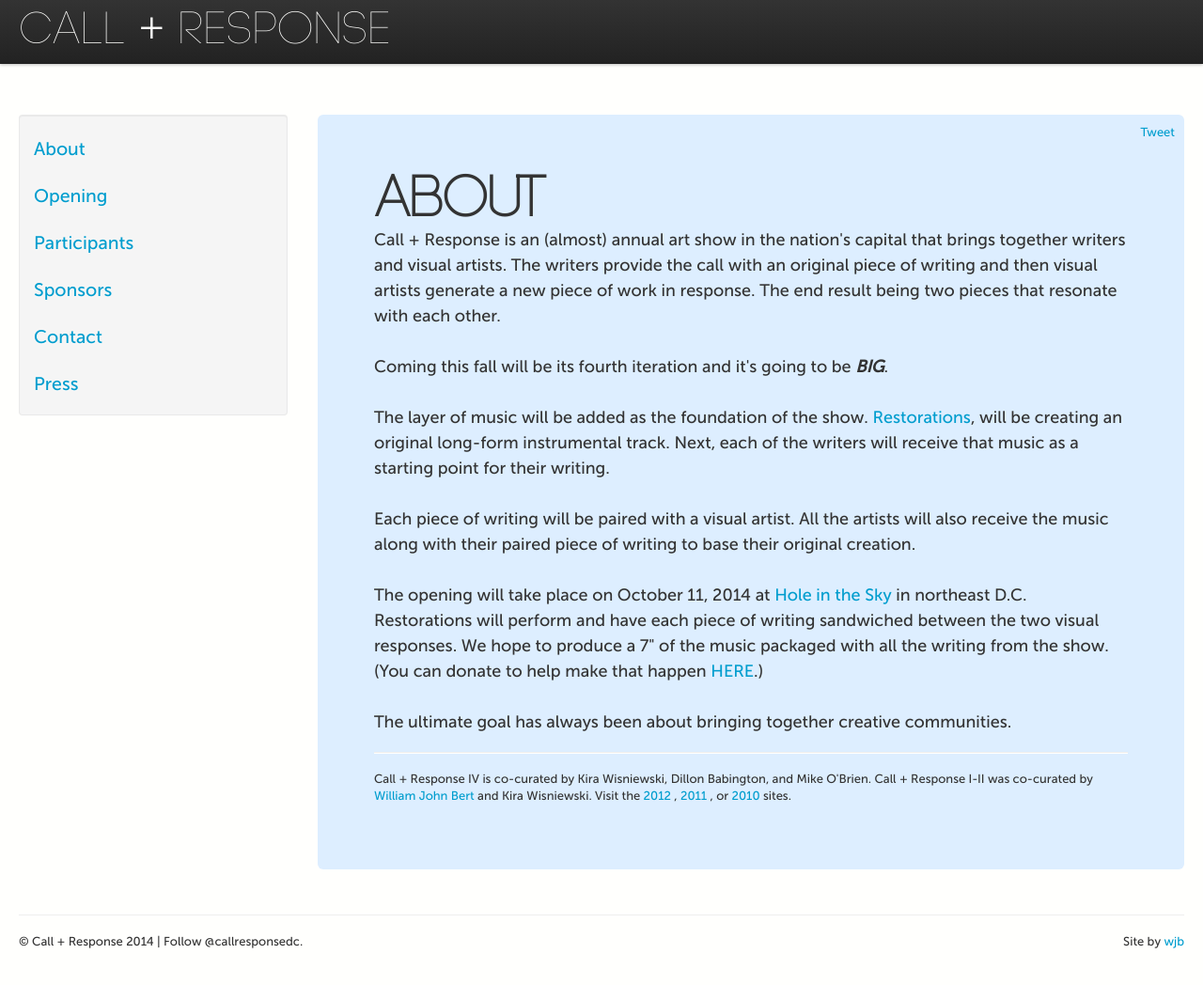
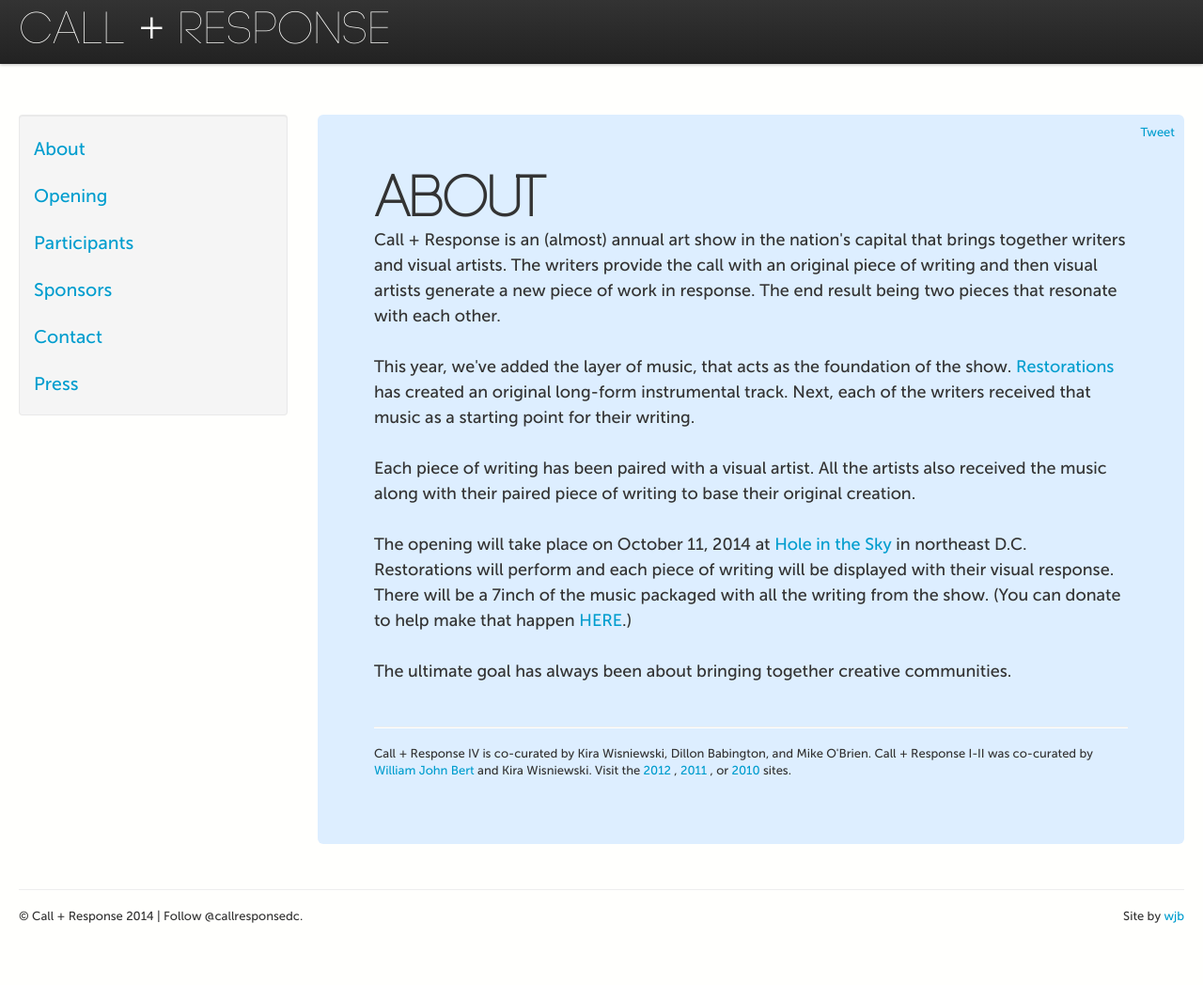
Before and after one commit to callandresponsedc/callandresponsedc, a Jekyll site: the page built from about/index.html, in a window 1280 px wide and 1060 px high. Shown: the top 1048 px of the window at 94% size. Built offline with Jekyll 4.4.1, drawn with Linux system fonts in a browser that asks for light colours; Markdown is read by kramdown in place of the engine named in the settings; comment, search, counter and statistics services are not loaded.

Commit message:
Update index.html

```diff
--- a/about/index.html
+++ b/about/index.html
@@ -6,17 +6,16 @@ title: About
 <h1>About
 </h1>
 <p>
-  Call + Response is an (almost) annual art show in the nation's capital that brings together writers and visual artists. The writers provide the call with an original piece of writing and then visual artists generate a new piece of work in response. The end result being two pieces that resonate with each other.
+Call + Response is an (almost) annual art show in the nation's capital that brings together writers and visual artists. The writers provide the call with an original piece of writing and then visual artists generate a new piece of work in response. The end result being two pieces that resonate with each other.
   <br/><br/>
-Coming this fall will be its fourth iteration and it's going to be <b><I>BIG</I></b>.
- <br/><br/>
-The layer of music will be added as the foundation of the show. <a href="http://restorations.bandcamp.com/">Restorations</a>, will be creating an original long-form instrumental track. Next, each of the writers will receive that music as a starting point for their writing.
- <br/><br/>
-Each piece of writing will be paired with a visual artist. All the artists will also receive the music along with their paired piece of writing to base their original creation.
- <br/><br/>
-The opening will take place on October 11, 2014 at <a href="http://www.holeintheskydc.com/">Hole in the Sky</a> in northeast D.C. Restorations will perform and have each piece of writing sandwiched between the two visual responses. We hope to produce a 7" of the music packaged with all the writing from the show. (You can donate to help make that happen <a href="https://www.paypal.com/cgi-bin/webscr?cmd=_s-xclick&hosted_button_id=M6CSF7PBZXWS2">HERE</a>.)
-<br/><br/>
+This year, we've added the layer of music, that acts as the foundation of the show. <a href="http://restorations.bandcamp.com/">Restorations</a> has created an original long-form instrumental track. Next, each of the writers received that music as a starting point for their writing.
+  <br/><br/>
+Each piece of writing has been paired with a visual artist. All the artists also received the music along with their paired piece of writing to base their original creation.
+  <br/><br/>
+The opening will take place on October 11, 2014 at <a href="http://www.holeintheskydc.com/">Hole in the Sky</a> in northeast D.C. Restorations will perform and each piece of writing will be displayed with their visual response. There will be a 7inch of the music packaged with all the writing from the show. (You can donate to help make that happen <a href="https://www.paypal.com/cgi-bin/webscr?cmd=_s-xclick&hosted_button_id=M6CSF7PBZXWS2">HERE</a>.)
+  <br/><br/>
 The ultimate goal has always been about bringing together creative communities.
+  <br/><br/>
 
 </p>
 <p><hr>
```
